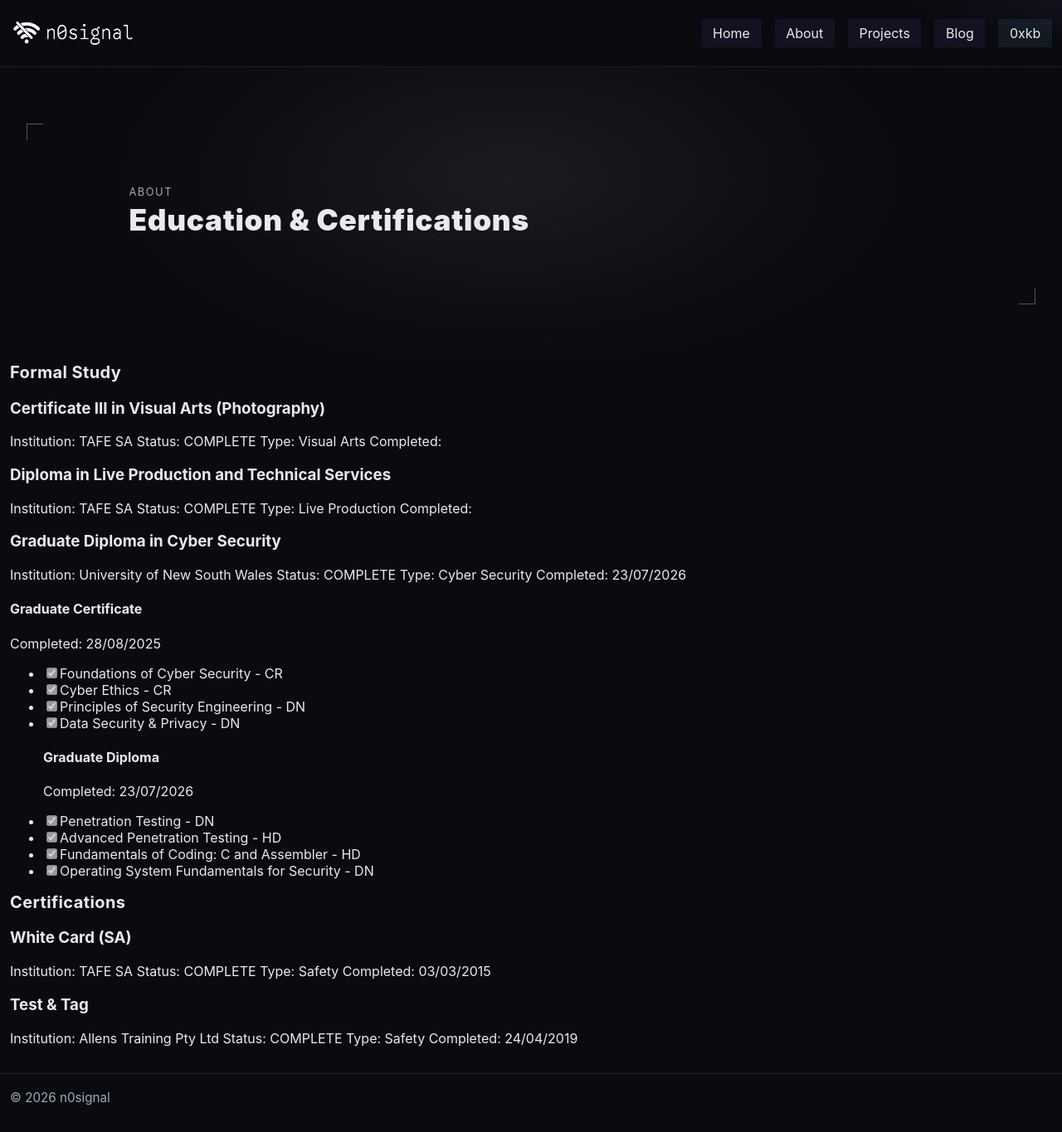
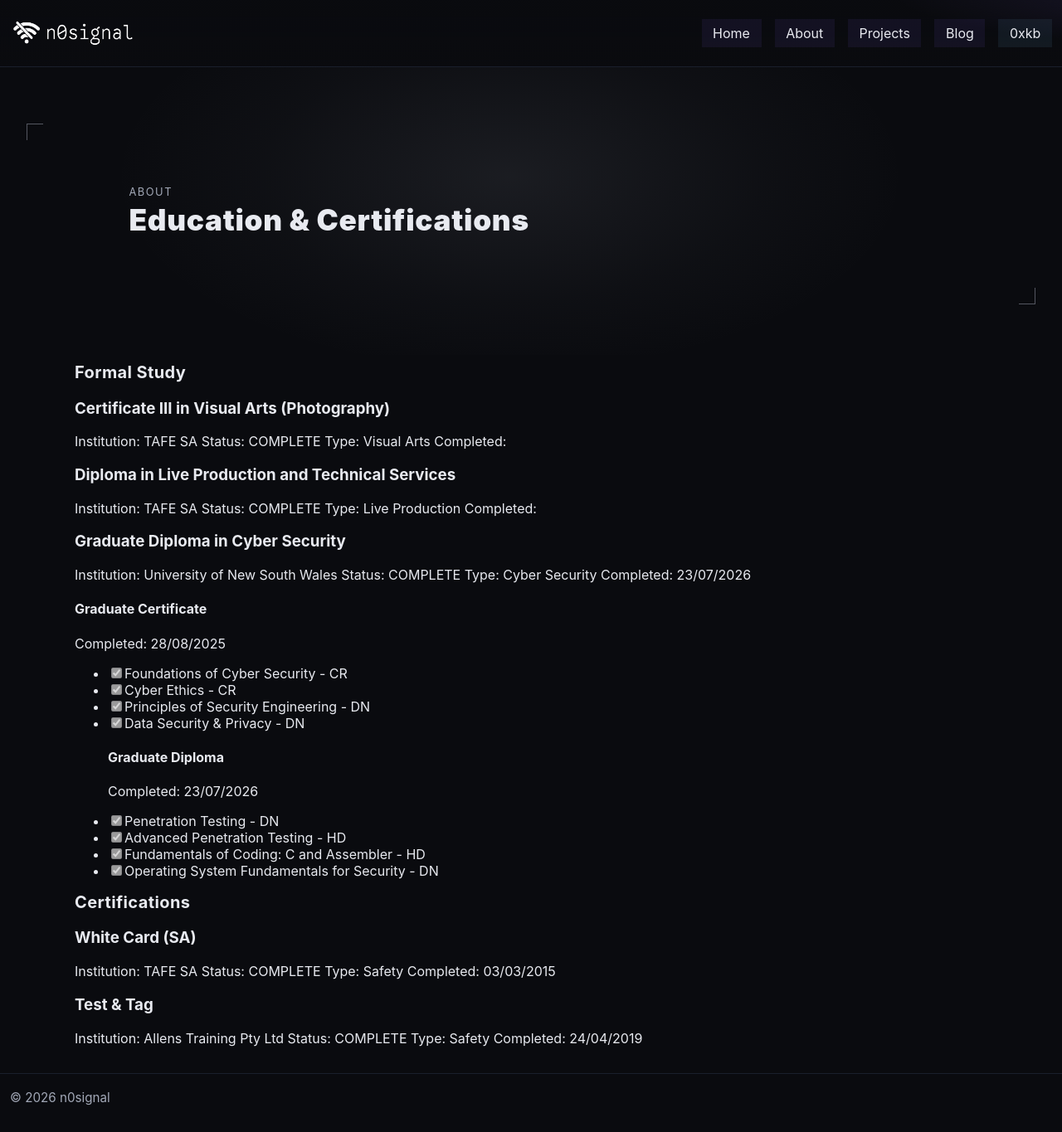
Before and after one commit to Kaninte/n0signal.dev, a Jekyll site: the page built from _about/education-certifications.md, in a window 1280 px wide and 1365 px high. Shown: the whole window at 83% size. Built offline with Jekyll 4.4.1, drawn with Linux system fonts in a browser that asks for light colours.

Commit message:
vault backup: 2026-08-16 00:52:05

```diff
--- a/_about/education-certifications.md
+++ b/_about/education-certifications.md
@@ -1,8 +1,10 @@
 ---
 title: Education & Certifications
 page_class: education-certifications
+script: education-certifications
 lead:
 ---
+<div id="about-record-source" class="about-record-source" markdown="1">
 ## Formal Study
 ### Certificate III in Visual Arts (Photography)
 Institution: TAFE SA
@@ -43,3 +45,6 @@ Institution: Allens Training Pty Ltd
 Status: COMPLETE
 Type: Safety
 Completed: 24/04/2019
+
+
+</div>
```
